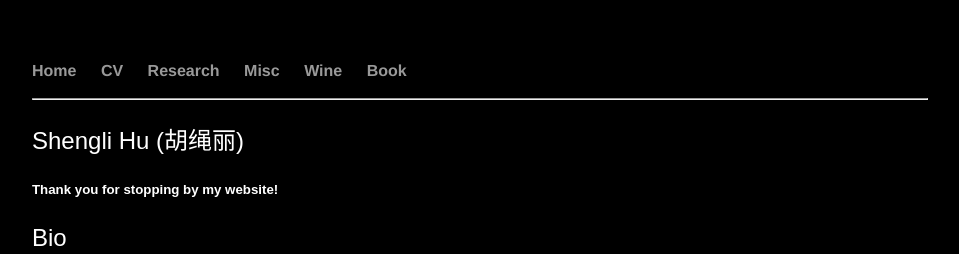
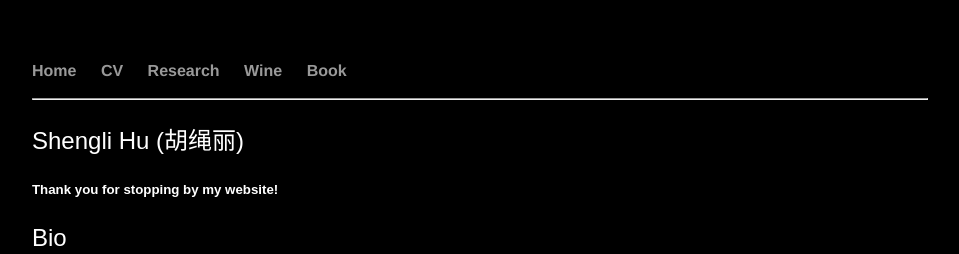
Before and after one commit to shenglih/shenglih.github.io, a Jekyll site: the page built from index.html, in a window 1280 px wide. Shown: the top 254 px of the page, without its empty margins (160-1119 px from the left). Built offline with Jekyll 4.4.1, drawn with Linux system fonts in a browser that asks for light colours; comment, search, counter and statistics services are not loaded.

Commit message:
Update default.html

```diff
--- a/_layouts/default.html
+++ b/_layouts/default.html
@@ -190,7 +190,7 @@ p {
 	        		<li><a href="/CV">CV</a></li>
 	        		<!--<li><a href="/teaching">Teaching</a></li>-->
 				<li><a href="/research">Research</a></li>
-				<li><a href="/misc">Misc</a></li>
+				<!--<li><a href="/misc">Misc</a></li>-->
         <li><a href="/study">Wine</a></li>
         <li><a href="/book">Book</a></li>
 				<!--<li><a href="/memo">Memo</a></li>
```
